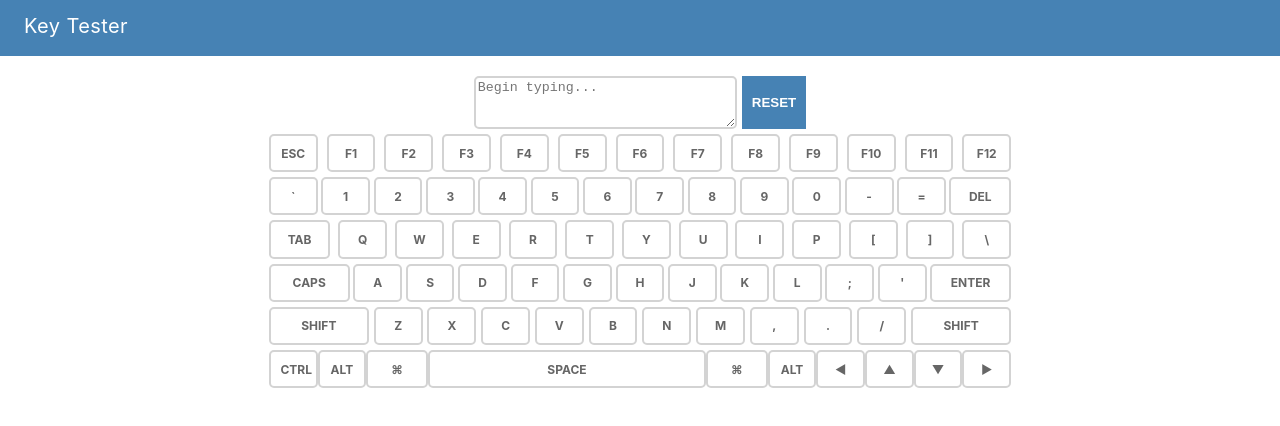
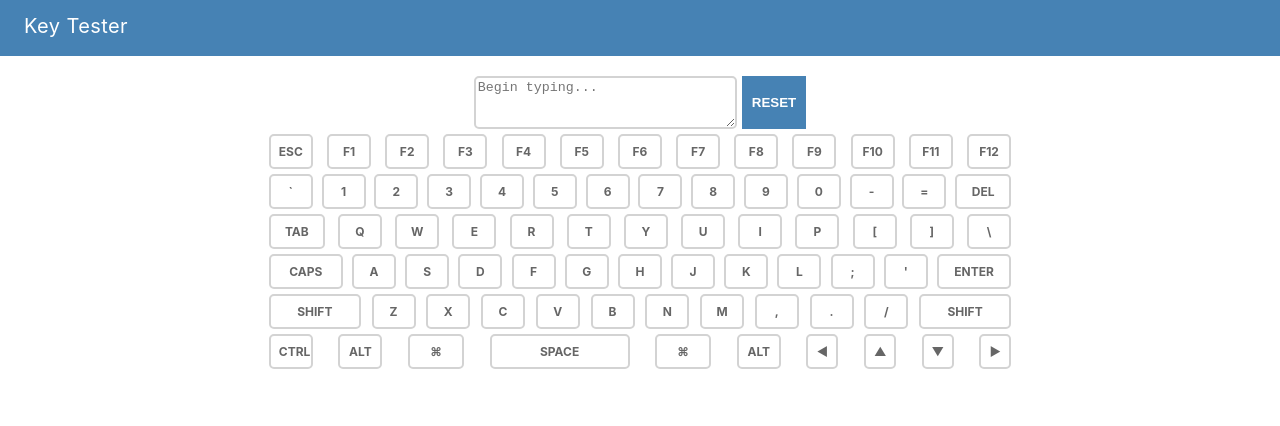
Before and after one commit to filoxo/key-tester, a Vue app: page / in a window 1280 px wide. Shown: the top 426 px of the page. Built offline with nearby package versions, Linux system fonts and the light colour scheme.

Commit message:
Adjust Key styles

```diff
--- a/src/components/Key.vue
+++ b/src/components/Key.vue
@@ -1,6 +1,9 @@
 <template>
-  <span class="key" v-bind:class="{
+  <span
+    class="key"
+    :class="{
       active: isActive,
+      'u-5':   size === '.5',
       'u1-5':  size === '1.5',
       'u1-75': size === '1.75',
       'u2':    size === '2',
@@ -9,7 +12,8 @@
       'u3':    size === '3',
       'u3-25': size === '3.25',
       'u5':    size === '5'
-  }">
+    }"
+  >
     {{ label }}
   </span>
 </template>
@@ -29,18 +33,19 @@ export default {
   display: inline-block;
   font-size: 12px;
   font-weight: bold;
-  padding: .75vmax;
+  padding: .5rem;
   text-align: center;
   transition: border-color .2s ease-in;
-  width: 2vmax;
+  width: 1.5rem;
 }
 .active { border-color: steelblue; }
-.u1-5 { width: 3vmax; }
-.u1-75 { width: 3.5vmax; }
-.u2 { width: 4vmax; }
-.u2-25 { width: 4.5vmax; }
-.u2-75 { width: 5.5vmax; }
-.u3 { width: 6vmax; }
-.u3-25 { width: 6.5vmax; }
-.u5 { width: 20vmax; }
+.u-5 { width: .75rem; }
+.u1-5 { width: 2.25rem; }
+.u1-75 { width: 2.625rem; }
+.u2 { width: 3rem; }
+.u2-25 { width: 3.375rem; }
+.u2-75 { width: 4.125rem; }
+.u3 { width: 4.5rem; }
+.u3-25 { width: 4.875rem; }
+.u5 { width: 7.5rem; }
 </style>
```
Lines whose indentation alone changed are shown as unchanged.
